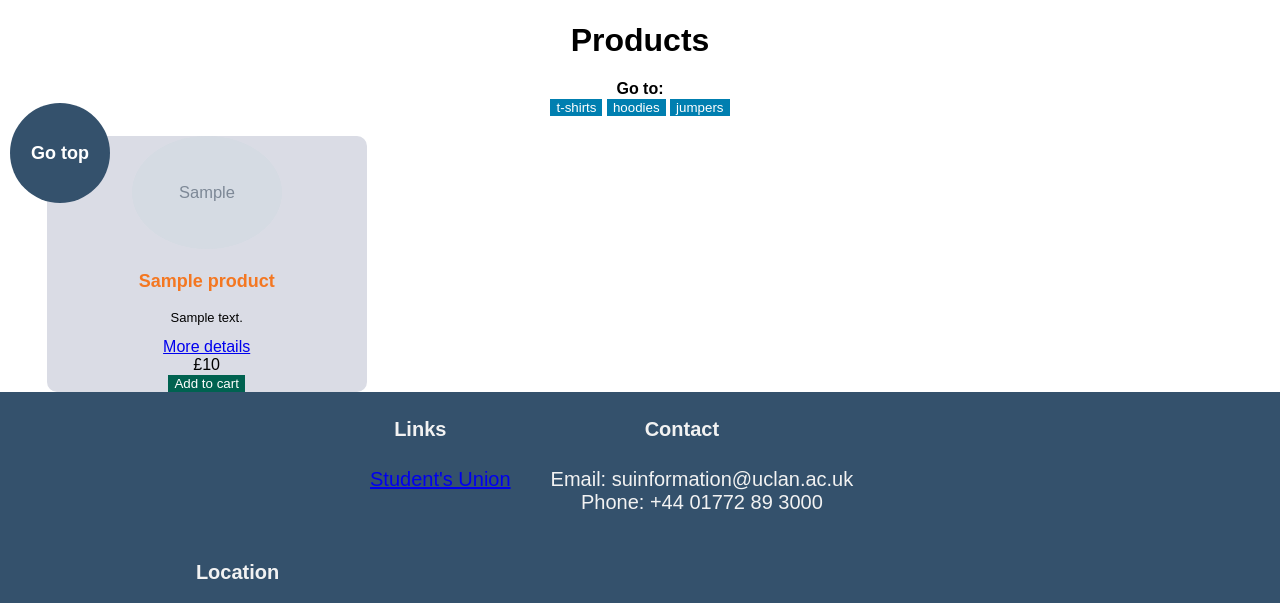
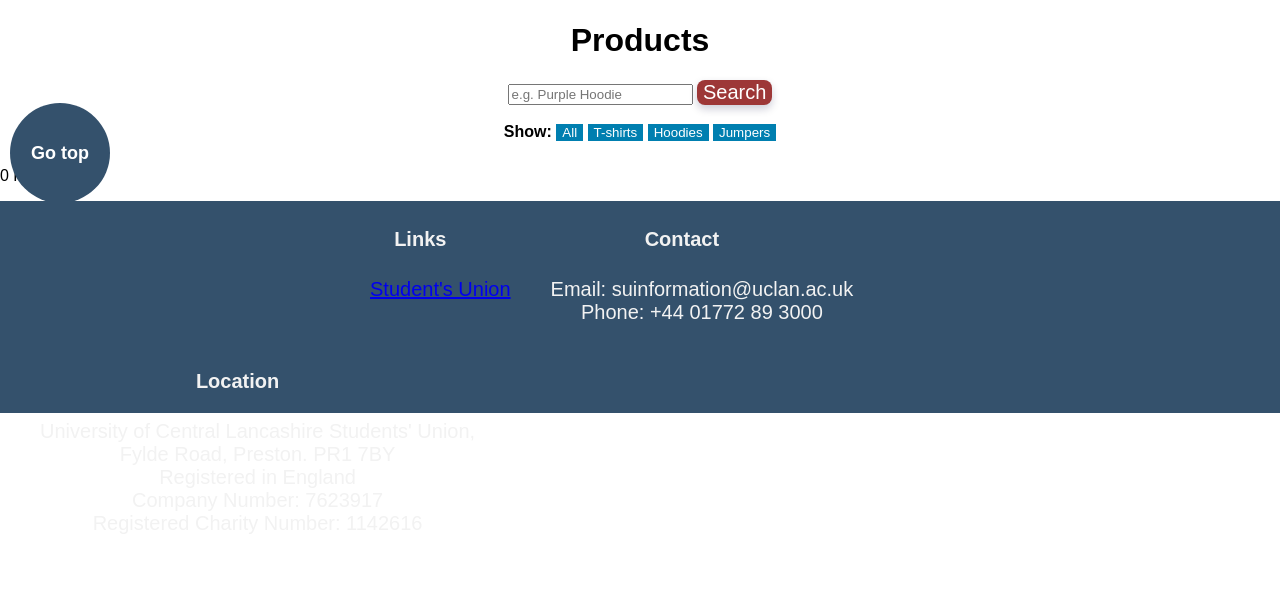
Before and after one commit to comChrisT/ctopakaStore, a PHP site: page /products.php?product=Tshirt in a window 1280 px wide. Shown: the part 147-750 px from the top of the page. After the commit the page ends 681 px from the top, so only its background shows below. Run offline with PHP 8.4, Linux system fonts and the light colour scheme; tables that the repository leaves empty or names only in its code hold one stand-in row (values such as "Sample post"); grey boxes marked "Sample" are stand-in pictures.

Commit message:
Implemented advanced search in products.php and changed the tshirt-hoodie-jumpers buttons. Also added "All" button. Everything done through products.css and products.php.

```diff
--- a/products.css
+++ b/products.css
@@ -13,6 +13,29 @@
     grid-template-columns: 1fr 1fr 1fr 1fr;
     grid-gap: 20px;
 
+}
+
+input[type="submit"] {
+    border: none;
+
+    position: relative;
+    border-radius: 8px;
+    background-color: #9d3737;
+    color: white;
+    font-size: 20px;
+    cursor: pointer;
+    box-shadow: rgba(0, 9, 61, 0.2) 0px 4px 8px 0px;
+}
+
+input[type="submit"]:hover{
+
+
+    box-shadow: 5px 5px 5px black;
+    border: 1px solid #eee;
+}
+
+form{
+    text-align: center;
 }
 
 @media only screen and (max-width: 1350px)
--- a/products.php
+++ b/products.php
@@ -35,11 +35,19 @@
 </header>
 
 <h1 id="productsTitle">Products</h1>
+
+<form action="products.php" method="get">
+<input placeholder="e.g. Purple Hoodie"type="text" name="product">
+<input value="Search" type="submit">
+</form>
+
+<br>
 <div id="NavProducts">
-<a>Go to: <br></a>
-<button onclick="goToTshirts()">t-shirts</button>
-<button onclick="goToHoodies()">hoodies</button>
-<button onclick="goToJumpers()">jumpers</button>
+<a>Show: </a>
+<button onclick="location.href='products.php';">All</button>
+<button onclick="location.href='products.php?product=Tshirt';">T-shirts</button>
+<button onclick="location.href='products.php?product=Hoodie';">Hoodies</button>
+<button onclick="location.href='products.php?product=Jumper';">Jumpers</button>
 </div>
 
 <div id="forProduct"></div>
@@ -60,11 +68,12 @@ if (mysqli_connect_errno())
 
 
 
+if (!$_GET) {           //case where user didnt search for anything
+
     $query = "SELECT *
               FROM tbl_products;";
     $result = $connection -> query($query);
 
-$counter=0;
 
     echo "<div class=\"grid\">";
         while ($row = mysqli_fetch_array($result, MYSQLI_ASSOC))    //fetches the array
@@ -86,9 +95,89 @@ echo "<div class=\"grid\">";
             echo "<input type='button' style=\" display: inline-block;text-decoration: none; background-color: #006250; border: none; color: white;\" onclick='addToCart(".$row["product_id"].",\"".$row["product_title"]."\",\"".$row["product_desc"]."\",\"".$row["product_image"]."\",\"".$row["product_price"]."\",\"".$row["product_type"]."\")' value='Add to cart'/>";
             echo "<br>";
             echo "</div>";
-        $counter++;
+
         }
         echo "</div>";
+}
+else if (!(preg_match("/[a-z]/i", $_GET["product"]))) {     //case where user searched with anything else than letters
+    $query = "SELECT *
+              FROM tbl_products;";
+    $result = $connection -> query($query);
+
+
+    echo "<div class=\"grid\">";
+        while ($row = mysqli_fetch_array($result, MYSQLI_ASSOC))    //fetches the array
+        {
+            echo "<div class=\"container\">";
+            //puts the image on the page:
+            echo "<img src='".$row["product_image"]."'style=\"border-radius: 70%; width:150px;\" alt='Product image'>";
+            // echo "<img src='".$row["product_image"]."'style=\"max-width: 10%;\">";
+            //puts the product title on the page:
+            echo "<br>"."<p style=\"color: #F47721;font-weight: bolder;font-size: large;\">".$row["product_title"]."</p>";
+            //puts description on the page:
+            echo "<p style=\"font-size: small;\">".$row["product_desc"]."</p>";
+            //link for more details (item.php):
+            echo "<a href=\"item.php?id=" .$row["product_id"]."&title=".$row["product_title"]."&desc=".$row["product_desc"]."&img=".$row["product_image"]."&price=".$row["product_price"]."&type=".$row["product_type"]."\">More details</a>";
+            echo "<br>";
+            //puts price on the page:
+            echo "£".$row["product_price"]."<br>";
+            //button for add to cart. when clicked Adds the details of the item to the local storage and then using GET its being presented in the cart
+            echo "<input type='button' style=\" display: inline-block;text-decoration: none; background-color: #006250; border: none; color: white;\" onclick='addToCart(".$row["product_id"].",\"".$row["product_title"]."\",\"".$row["product_desc"]."\",\"".$row["product_image"]."\",\"".$row["product_price"]."\",\"".$row["product_type"]."\")' value='Add to cart'/>";
+            echo "<br>";
+            echo "</div>";
+
+        }
+        echo "</div>";
+}
+else if ((preg_match("/[a-z]/i", $_GET["product"])))
+{
+
+$str = strtolower($_GET["product"]);
+$space = ' ';
+$allWords = explode($space, $str);
+
+$counter = 0;
+echo "<div class=\"grid\">";
+foreach ($allWords as $word) {
+    $testing=$_GET["product"];
+     $query = "SELECT * FROM tbl_products
+                WHERE lower(product_title) LIKE \"%".$word."%\"
+                   OR lower(product_title) LIKE \"%".$word."%\";";
+
+    $result = $connection -> query($query);
+
+
+
+            while ($row = mysqli_fetch_array($result, MYSQLI_ASSOC))    //fetches the array
+            {
+                echo "<div class=\"container\">";
+                //puts the image on the page:
+                echo "<img src='".$row["product_image"]."'style=\"border-radius: 70%; width:150px;\" alt='Product image'>";
+                // echo "<img src='".$row["product_image"]."'style=\"max-width: 10%;\">";
+                //puts the product title on the page:
+                echo "<br>"."<p style=\"color: #F47721;font-weight: bolder;font-size: large;\">".$row["product_title"]."</p>";
+                //puts description on the page:
+                echo "<p style=\"font-size: small;\">".$row["product_desc"]."</p>";
+                //link for more details (item.php):
+                echo "<a href=\"item.php?id=" .$row["product_id"]."&title=".$row["product_title"]."&desc=".$row["product_desc"]."&img=".$row["product_image"]."&price=".$row["product_price"]."&type=".$row["product_type"]."\">More details</a>";
+                echo "<br>";
+                //puts price on the page:
+                echo "£".$row["product_price"]."<br>";
+                //button for add to cart. when clicked Adds the details of the item to the local storage and then using GET its being presented in the cart
+                echo "<input type='button' style=\" display: inline-block;text-decoration: none; background-color: #006250; border: none; color: white;\" onclick='addToCart(".$row["product_id"].",\"".$row["product_title"]."\",\"".$row["product_desc"]."\",\"".$row["product_image"]."\",\"".$row["product_price"]."\",\"".$row["product_type"]."\")' value='Add to cart'/>";
+                echo "<br>";
+                echo "</div>";
+                $counter ++;
+            }
+
+
+}
+
+echo "</div>";
+            if($counter==0)
+            echo "<p>".$counter." Results</p>";
+
+}
 
 
 ?>
```
Lines whose indentation alone changed are shown as unchanged.
